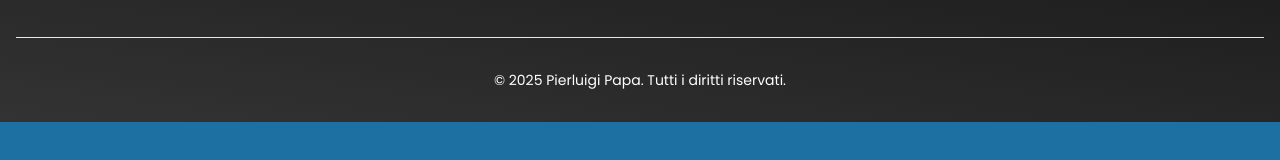
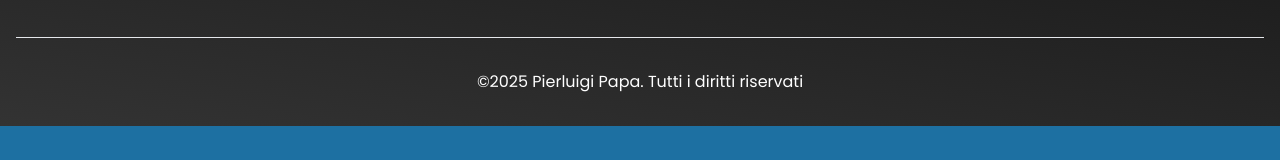
Before and after one commit to PierluigiPapa/proj-pier-portfolio, a React (Vite) app: page / in a window 1280 px wide. Shown: the part 123-283 px from the top of the page. Built offline with nearby package versions, Linux system fonts and the light colour scheme.

Commit message:
fix: styled footer's text

```diff
--- a/src/components/Footer.tsx
+++ b/src/components/Footer.tsx
@@ -19,7 +19,7 @@ export function Footer() {
             </div>
 
             <hr className="my-6 border-gray-200 sm:mx-auto lg:my-8" />
-            <span className="block text-sm sm:text-center text-white hover:text-celeste transition-colors duration-300 ease-in-out transform">© 2025 <a href="" className="text-white hover:text-celeste transition-colors duration-300 ease-in-out transform">Pierluigi Papa</a>. Tutti i diritti riservati.</span>
+            <span className="block text-md sm:text-center text-white hover:text-celeste transition-colors duration-300 ease-in-out transform">&copy;2025 Pierluigi Papa. Tutti i diritti riservati </span>
         </div>
     </footer>
     );
```
